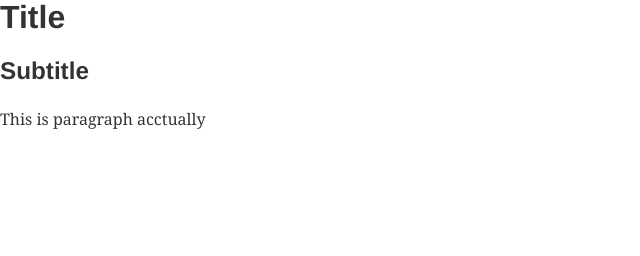
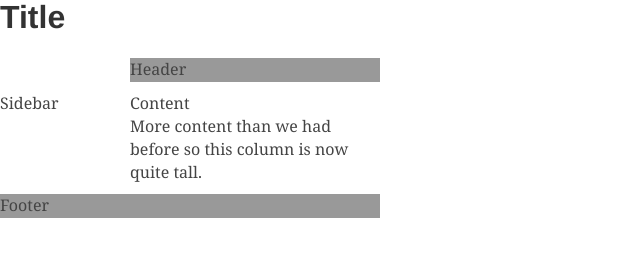
Before and after one commit to czechue/czechue, a Gatsby site: page / in a window 1280 px wide. Shown: the whole page, without its empty margins (0-640 px from the left). Built offline with nearby package versions, Linux system fonts and the light colour scheme; Gatsby itself is replaced by a stand-in of ours.

```diff
--- a/src/pages/index.js
+++ b/src/pages/index.js
@@ -4,8 +4,15 @@
 const App = () => (
 	<div className={styles.headerSmall}>
 		<h1>Title</h1>
-		<h2>Subtitle</h2>
-		<p>This is paragraph acctually</p>
+		<div className={styles.wrapper}>
+			<div className={styles.header}>Header</div>
+			<div className={styles.sidebar}>Sidebar</div>
+			<div className={styles.content}>
+				Content
+				<br /> More content than we had before so this column is now quite tall.
+			</div>
+			<div className={styles.footer}>Footer</div>
+		</div>
 	</div>
 );
 
--- a/src/pages/index.module.scss
+++ b/src/pages/index.module.scss
@@ -1,6 +1,40 @@
+.sidebar {
+	grid-area: sidebar;
+}
+
+.content {
+	grid-area: content;
+}
+
 .header {
-	color: gold;
-	&-small {
-		color: green;
-	}
+	grid-area: header;
 }
+
+.footer {
+	grid-area: footer;
+}
+
+.wrapper {
+	display: grid;
+	grid-gap: 10px;
+	grid-template-columns: 120px 120px 120px;
+	grid-template-areas:
+		"....... header header"
+		"sidebar content content"
+		"footer  footer  footer";
+	background-color: #fff;
+	color: #444;
+}
+
+.box {
+	background-color: #444;
+	color: #fff;
+	border-radius: 5px;
+	padding: 10px;
+	font-size: 150%;
+}
+
+.header,
+.footer {
+	background-color: #999;
+}
```
Also changed, not shown: 1 other file.
